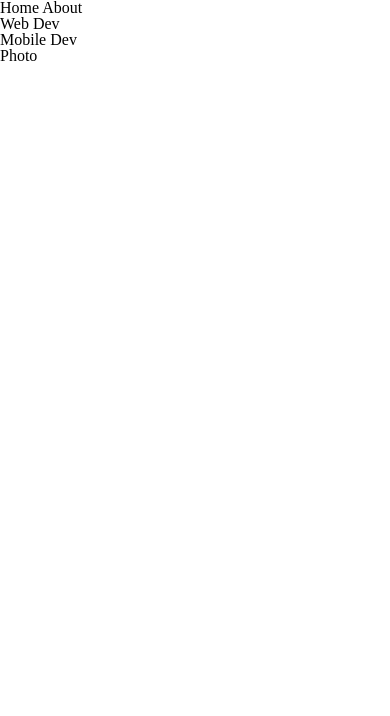
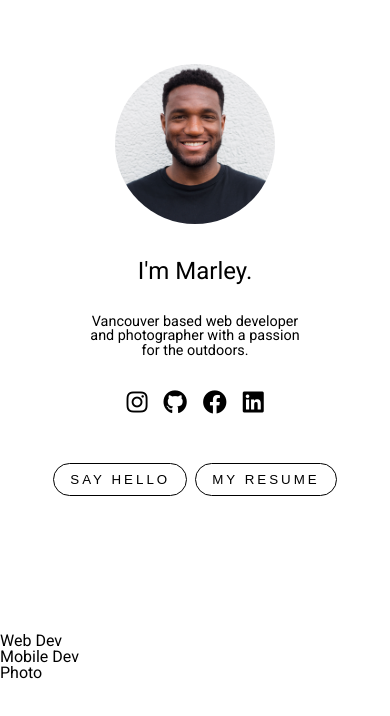
Before and after one commit to marleyanthony/portfolio-v4, a React (Create React App) app: page / in a window 390 px wide. Shown: the top 716 px of the page. Built offline with nearby package versions, Linux system fonts and the light colour scheme.

Commit message:
header mobile styling

```diff
--- a/public/index.html
+++ b/public/index.html
@@ -9,6 +9,7 @@
   <meta name="description" content="Web site created using create-react-app" />
   <link rel="apple-touch-icon" href="%PUBLIC_URL%/logo192.png" />
   <link rel="manifest" href="%PUBLIC_URL%/manifest.json" />
+  <link rel="stylesheet" href="https://cdnjs.cloudflare.com/ajax/libs/font-awesome/5.13.0/css/all.min.css" />
   <title>Marley Anthony | Photographer & Web Developer</title>
 </head>
 
--- a/src/components/About.jsx
+++ b/src/components/About.jsx
@@ -1,10 +1,9 @@
-import React from 'react'
+import React from 'react';
 
 const About = () => {
   return (
-    <div>
-      <h1>About Page</h1>
-    </div>
+    <>
+    </>
   )
 }
 
--- a/src/components/HomeAbout.jsx
+++ b/src/components/HomeAbout.jsx
@@ -1,10 +1,37 @@
 import React from 'react';
+import me from '../assets/marley.jpg';
 
 const HomeAbout = () => {
   return (
-    <div>
-      <h1>Home About</h1>
-    </div>
+    <>
+      <div className="home-about">
+        <div className="home-about__header-wrapper">
+          <img src={me} alt="Marley" className="home-about__img" />
+          <h1 className="home-about__header">I'm Marley.</h1>
+          <p className="home-about__info">
+            Vancouver based web developer and photographer with a passion for the outdoors.
+          </p>
+        </div>
+        <div className="home-about__socials-wrapper">
+          <a href="https://www.instagram.com/marleyanth0ny" target="_blank" className="home-about__socials-icon home-about__socials-icon--instagram" rel="noopener noreferrer">
+            <i className="fab fa-instagram"></i>
+          </a>
+          <a href="https://github.com/marleyanthony" target="_blank" className="home-about__socials-icon home-about__socials-icon--github" rel="noopener noreferrer">
+            <i className="fab fa-github"></i>
+          </a>
+          <a href="https://www.facebook.com/marleycanthony" target="_blank" className="home-about__socials-icon home-about__socials-icon--facebook" rel="noopener noreferrer">
+            <i className="fab fa-facebook"></i>
+          </a>
+          <a href="https://www.linkedin.com/in/marleyanthony/" target="_blank" className="home-about__socials-icon home-about__socials-icon--linkedin" rel="noopener noreferrer">
+            <i className="fab fa-linkedin"></i>
+          </a>
+        </div>
+        <div className="home-about__btn-wrapper">
+          <button className="home-about__btn home-about__btn--hello">Say Hello</button>
+          <button className="home-about__btn home-about__btn--resume">My Resume</button>
+        </div>
+      </div>
+    </>
   )
 }
 
--- a/src/components/HomePage.jsx
+++ b/src/components/HomePage.jsx
@@ -3,11 +3,10 @@ import HomeAbout from './HomeAbout';
 import Web from './Web';
 import Mobile from './Mobile';
 import Photo from './Photo';
-import About from './About';
 
 const HomePage = () => {
   return (
-    <div>
+    <div className="home-page">
       <HomeAbout />
       <Web />
       <Mobile />
--- a/src/styles/app.css
+++ b/src/styles/app.css
@@ -1,3 +1,4 @@
+@import url("https://fonts.googleapis.com/css2?family=Roboto:wght@300;400&display=swap");
 *, *:before, *:after {
   -webkit-box-sizing: border-box;
           box-sizing: border-box;
@@ -16,6 +17,7 @@ html, body, div, span, object, iframe, figure, h1, h2, h3, h4, h5, h6, p, blockq
      -moz-text-size-adjust: none;
       -ms-text-size-adjust: none;
           text-size-adjust: none;
+  font-family: 'Roboto', sans-serif;
 }
 
 footer, header, nav, section, main {
@@ -48,4 +50,63 @@ input {
   -webkit-appearance: none;
   border-radius: 0;
 }
+
+.home-about {
+  height: 75vh;
+  display: -webkit-box;
+  display: -ms-flexbox;
+  display: flex;
+  -webkit-box-orient: vertical;
+  -webkit-box-direction: normal;
+      -ms-flex-direction: column;
+          flex-direction: column;
+  -webkit-box-align: center;
+      -ms-flex-align: center;
+          align-items: center;
+  text-align: center;
+  padding: 4rem 2rem;
+}
+
+.home-about__img {
+  height: 10rem;
+  border-radius: 50%;
+  margin-bottom: 2rem;
+}
+
+.home-about__header {
+  font-size: 1.5rem;
+  margin-bottom: 2rem;
+}
+
+.home-about__info {
+  margin-bottom: 2rem;
+  font-size: 0.9rem;
+  padding: 0 3rem;
+}
+
+.home-about__socials-wrapper {
+  margin-bottom: 3rem;
+}
+
+.home-about__socials-icon {
+  color: #000;
+  font-size: 1.5rem;
+}
+
+.home-about__socials-icon--instagram, .home-about__socials-icon--github, .home-about__socials-icon--facebook {
+  margin-right: 1rem;
+}
+
+.home-about__btn {
+  background: transparent;
+  border: 1px solid #000;
+  padding: 0.5rem 1rem;
+  border-radius: 25px;
+  text-transform: uppercase;
+  letter-spacing: 3px;
+}
+
+.home-about__btn--hello {
+  margin-right: 0.5rem;
+}
 /*# sourceMappingURL=app.css.map */
--- a/src/styles/app.scss
+++ b/src/styles/app.scss
@@ -2,3 +2,5 @@
 @import './partials/global';
 @import './partials/mixins';
 @import './partials/extends';
+@import './partials/homeAbout';
+@import './partials//homePage';
--- a/src/styles/partials/_global.scss
+++ b/src/styles/partials/_global.scss
@@ -12,6 +12,7 @@ html, body, div, span, object, iframe, figure, h1, h2, h3, h4, h5, h6, p, blockq
     text-rendering: optimizeLegibility;
     -webkit-font-smoothing: antialiased;
     text-size-adjust: none;
+    font-family: 'Roboto', sans-serif;
 }
 
 footer, header, nav, section, main{
@@ -44,3 +45,6 @@ input{
     -webkit-appearance: none;
     border-radius: 0;
 }
+
+
+@import url('https://fonts.googleapis.com/css2?family=Roboto:wght@300;400&display=swap');
--- /dev/null
+++ b/src/styles/partials/_homeAbout.scss
@@ -0,0 +1,53 @@
+.home-about {
+  height: 75vh;
+  display: flex;
+  flex-direction: column;
+  align-items: center;
+  text-align: center;
+  padding: 4rem 2rem;
+
+  &__img {
+    height: 10rem;
+    border-radius: 50%;
+    margin-bottom: 2rem;
+  }
+
+  &__header {
+    font-size: 1.5rem;
+    margin-bottom: 2rem;
+  }
+
+  &__info {
+    margin-bottom: 2rem;
+    font-size: 0.9rem;
+    padding: 0 3rem;
+  }
+
+  &__socials-wrapper {
+    margin-bottom: 3rem;
+  }
+
+  &__socials-icon {
+    color: #000;
+    font-size: 1.5rem;
+
+    &--instagram,
+    &--github,
+    &--facebook {
+      margin-right: 1rem;
+    }
+  }
+
+  &__btn {
+    background: transparent;
+    border: 1px solid #000;
+    padding: 0.5rem 1rem;
+    border-radius: 25px;
+    text-transform: uppercase;
+    letter-spacing: 3px;
+
+    &--hello {
+      margin-right: 0.5rem;
+    }
+  }
+}
--- /dev/null
+++ b/src/styles/partials/_homePage.scss
@@ -0,0 +1,3 @@
+.home-page {
+  // display: flex;
+}
--- a/src/styles/partials/_variables.scss
+++ b/src/styles/partials/_variables.scss
@@ -2,3 +2,9 @@
 $tablet-breakpoint: 768px;
 $desktop-breakpoint: 1280px;
 $widescreen-breakpoint: 1440px;
+
+// colors
+$photography-color: #f47c7c;
+$development-color: #ffbb00;
+$mobile-design-color: #70a1d7;
+$weddings-color: #ea6227;
```
Also changed, not shown: src/assets/marley.jpg (added), 1 other file (tests, documents, lock files or other folders).
